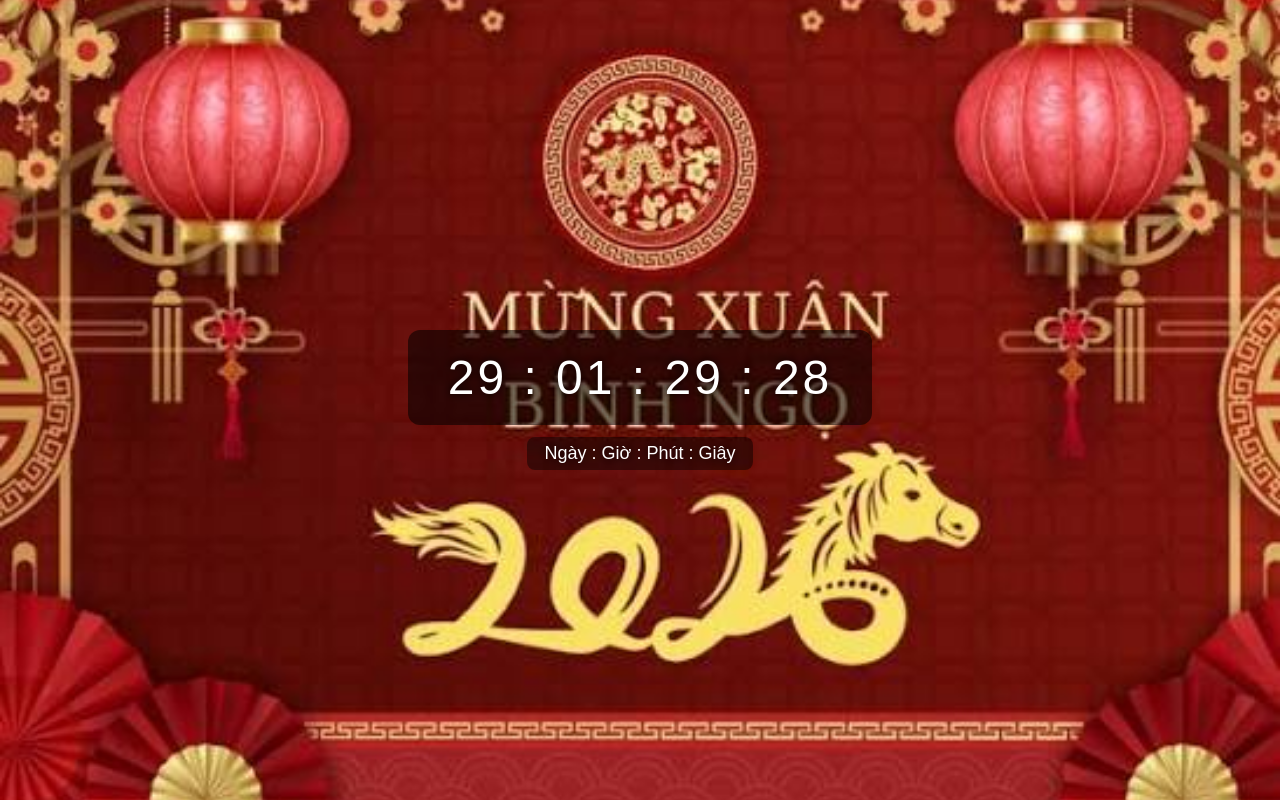
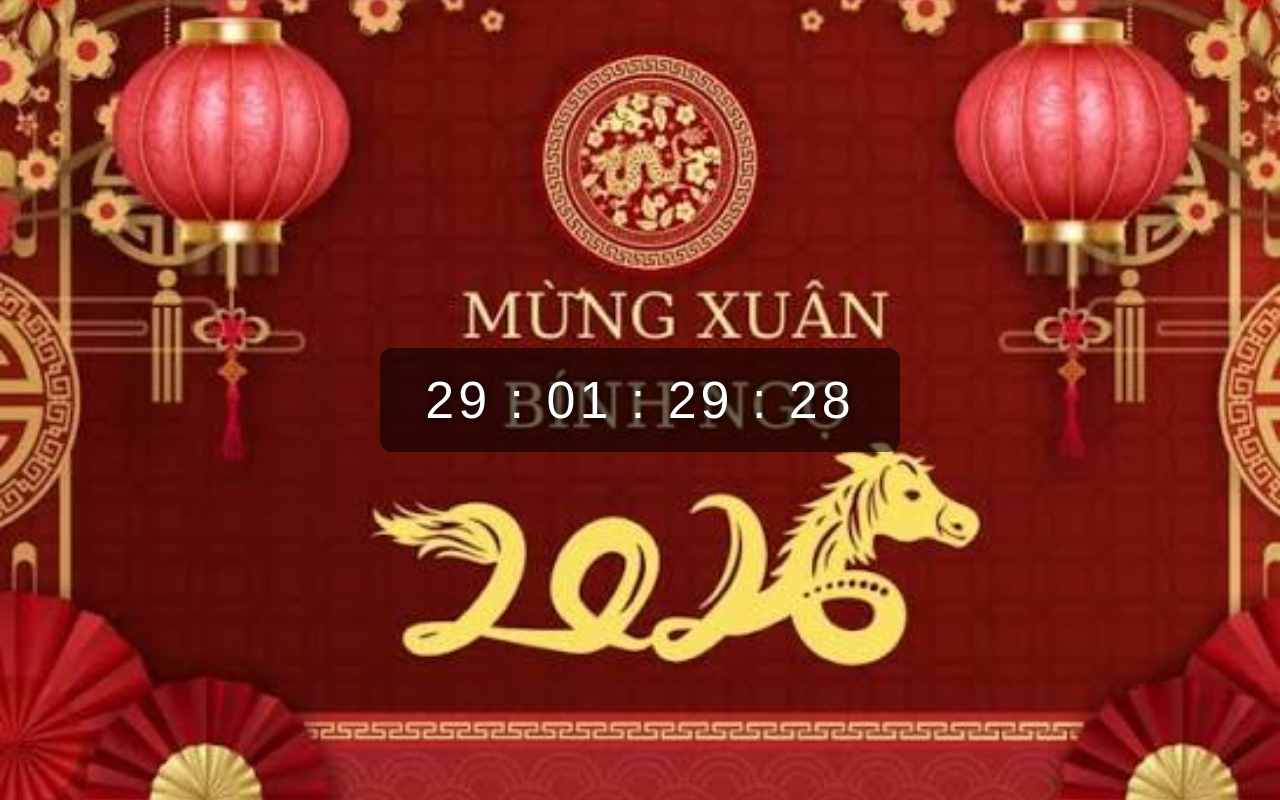
Before and after one commit to Baolong12355/countdown, a plain HTML site: page index.html in a window 1280 px wide. Drawn offline with Linux system fonts and the light colour scheme.

Commit message:
Update index.html

```diff
--- a/index.html
+++ b/index.html
@@ -2,7 +2,7 @@
 <html lang="vi">
 <head>
 <meta charset="UTF-8">
-<title>đếm ngược đến ngày giải phóng</title>
+<title>🥵</title>
 
 <style>
     body {
@@ -12,7 +12,6 @@
         background: url("main.jpg") no-repeat center center fixed;
         background-size: cover;
         display: flex;
-        flex-direction: column;
         justify-content: center;
         align-items: center;
         font-family: Arial, sans-serif;
@@ -21,31 +20,21 @@
     }
 
     #timer {
-        font-size: 48px;
-        letter-spacing: 3px;
-        padding: 20px 40px;
+        font-size: 52px;
+        letter-spacing: 4px;
+        padding: 22px 45px;
         background: rgba(0,0,0,0.55);
         border-radius: 12px;
-    }
-
-    #label {
-        margin-top: 12px;
-        font-size: 18px;
-        background: rgba(0,0,0,0.45);
-        padding: 6px 18px;
-        border-radius: 8px;
     }
 </style>
 </head>
 <body>
 
 <div id="timer">-- : -- : -- : --</div>
-<div id="label">Ngày : Giờ : Phút : Giây</div>
 
 <script>
 (function(){
 
-    // Lấy năm hiện tại theo giờ Việt Nam
     function getVNNow(){
         return new Date(
             new Date().toLocaleString("en-US",{timeZone:"Asia/Ho_Chi_Minh"})
@@ -55,7 +44,7 @@
     const nowVN = getVNNow();
     const year = nowVN.getFullYear();
 
-    // Mốc đích: 24:00 ngày 11/02 (tức 00:00 ngày 12/02) giờ VN
+    // 24:00 ngày 11/02 = 00:00 ngày 12/02 giờ VN
     const targetVN = new Date(year, 1, 12, 0, 0, 0);
 
     function update(){
```
